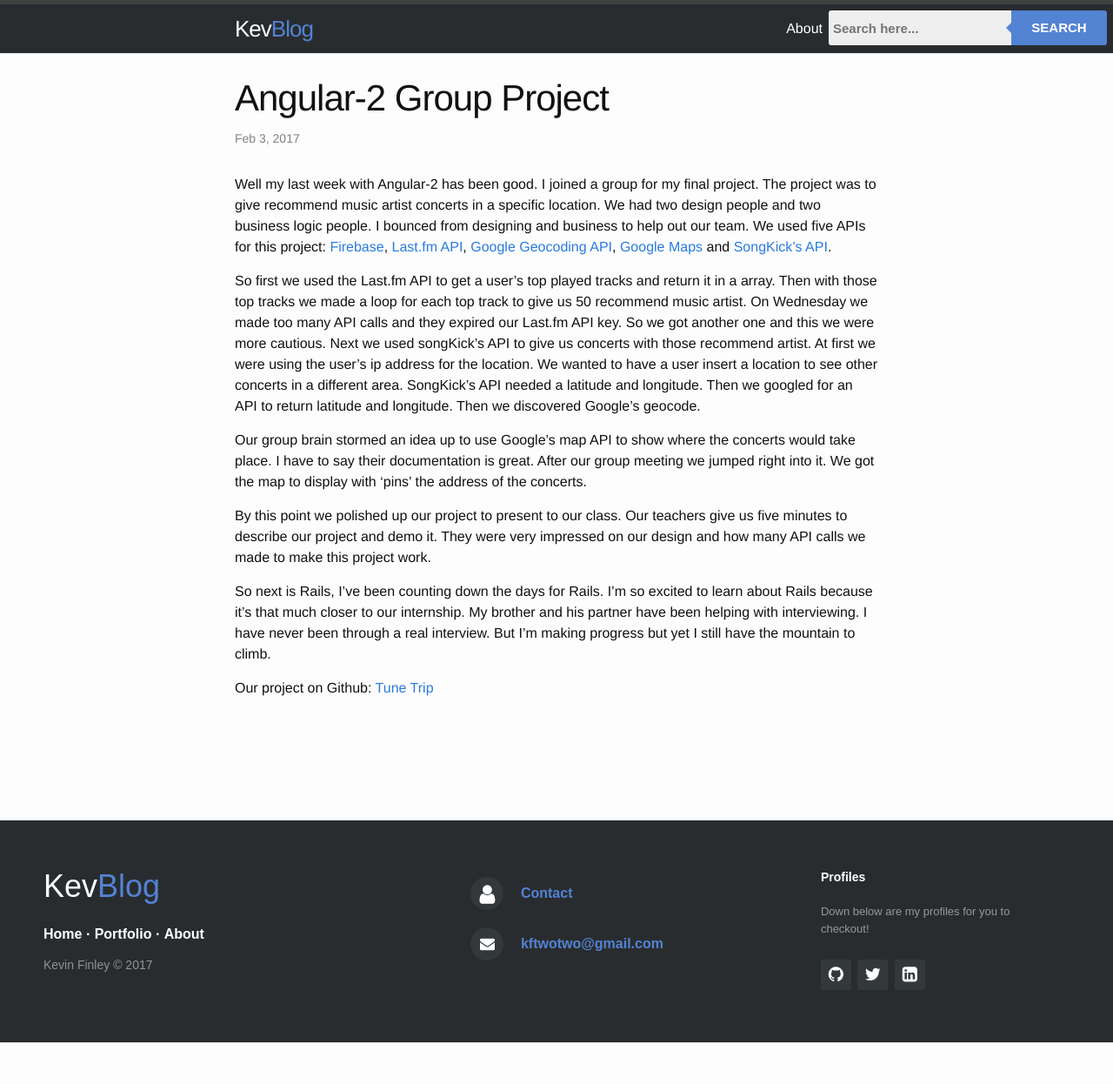
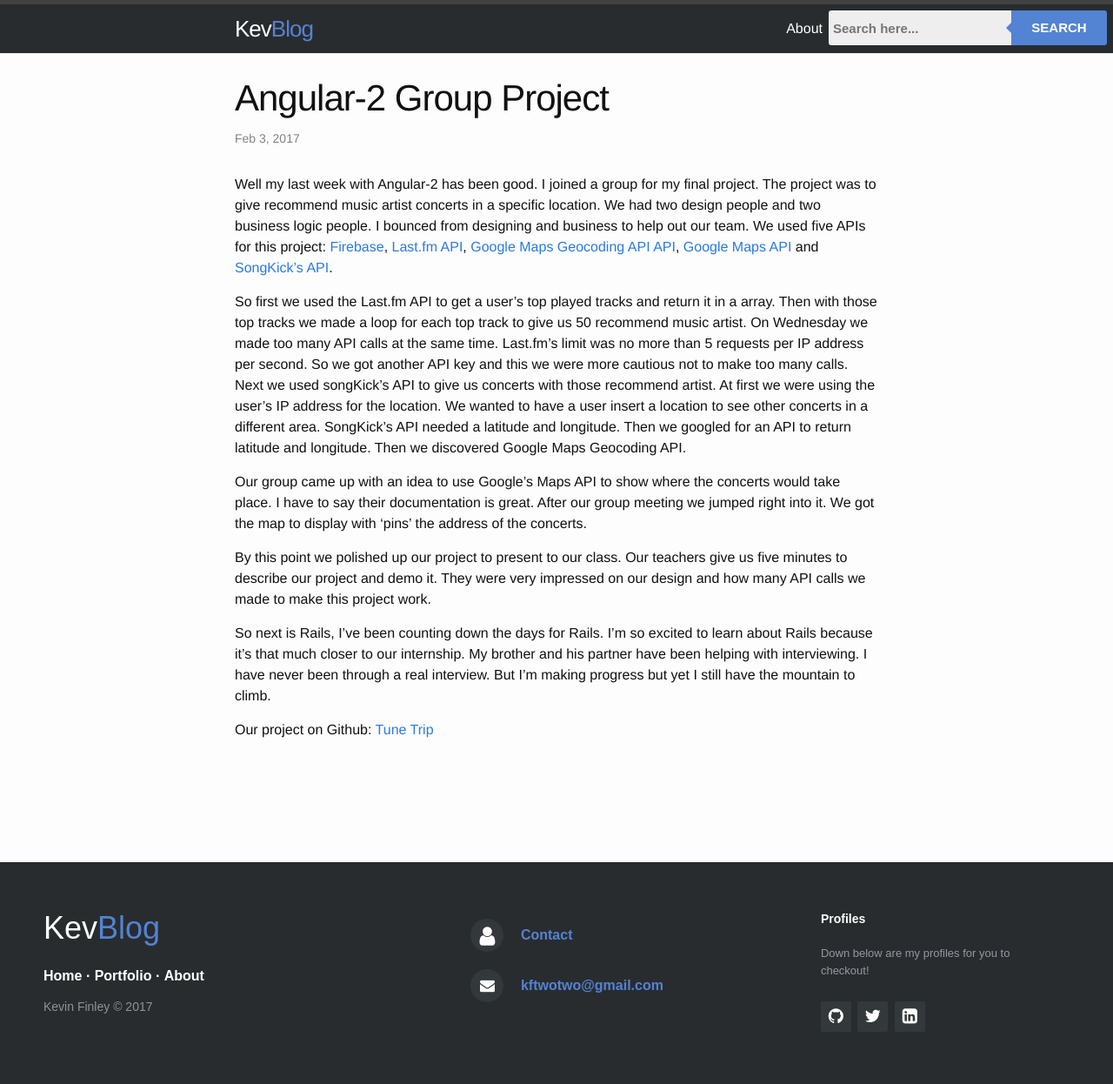
Before and after one commit to kftwotwo/kftwotwo.github.io, a Jekyll site: the page built from _posts/2017-2-3-interview_time.markdown, in a window 1280 px wide. Shown: the whole page at 87% size. Built offline with Jekyll 4.4.1, drawn with Linux system fonts in a browser that asks for light colours; before the commit the page ends 1198 px from its top, so only the background shows below that.

Commit message:
add better flow for post 2/3

```diff
--- a/_posts/2017-2-3-interview_time.markdown
+++ b/_posts/2017-2-3-interview_time.markdown
@@ -6,11 +6,11 @@
 intro: Well my last week with Angular-2 has been good. I joined a group for my final project. The project was to give recommend music artist concerts in a specific location. We had two design people and two business logic people. I bounced from designing and business to help out our team.
 ---
 
-Well my last week with Angular-2 has been good. I joined a group for my final project. The project was to give recommend music artist concerts in a specific location. We had two design people and two business logic people. I bounced from designing and business to help out our team. We used five APIs for this project: [Firebase](https://firebase.google.com/), [Last.fm API](http://www.last.fm/api), [Google Geocoding API](https://developers.google.com/maps/documentation/geocoding/start), [Google Maps](https://developers.google.com/maps/) and [SongKick's API](http://www.songkick.com/api_key_requests/new).
+Well my last week with Angular-2 has been good. I joined a group for my final project. The project was to give recommend music artist concerts in a specific location. We had two design people and two business logic people. I bounced from designing and business to help out our team. We used five APIs for this project: [Firebase](https://firebase.google.com/), [Last.fm API](http://www.last.fm/api), [Google Maps Geocoding API API](https://developers.google.com/maps/documentation/geocoding/start), [Google Maps API](https://developers.google.com/maps/) and [SongKick's API](http://www.songkick.com/api_key_requests/new).
 
-So first we used the Last.fm API to get a user's top played tracks and return it in a array. Then with those top tracks we made a loop for each top track to give us 50 recommend music artist. On Wednesday we made too many API calls and they expired our Last.fm API key. So we got another one and this we were more cautious. Next we used songKick's API to give us concerts with those recommend artist. At first we were using the user's ip address for the location. We wanted to have a user insert a location to see other concerts in a different area. SongKick's API needed a latitude and longitude. Then we googled for an API to return latitude and longitude. Then we discovered Google's geocode.
+So first we used the Last.fm API to get a user's top played tracks and return it in a array. Then with those top tracks we made a loop for each top track to give us 50 recommend music artist. On Wednesday we made too many API calls at the same time. Last.fm's limit was no more than 5 requests per IP address per second. So we got another API key and this we were more cautious not to make too many calls. Next we used songKick's API to give us concerts with those recommend artist. At first we were using the user's IP address for the location. We wanted to have a user insert a location to see other concerts in a different area. SongKick's API needed a latitude and longitude. Then we googled for an API to return latitude and longitude. Then we discovered Google Maps Geocoding API.
 
-Our group brain stormed an idea up to use Google's map API to show where the concerts would take place. I have to say their documentation is great. After our group meeting we jumped right into it. We got the map to display with 'pins' the address of the concerts.
+Our group came up with an idea to use Google's Maps API to show where the concerts would take place. I have to say their documentation is great. After our group meeting we jumped right into it. We got the map to display with 'pins' the address of the concerts.
 
 By this point we polished up our project to present to our class. Our teachers give us five minutes to describe our project and demo it. They were very impressed on our design and how many API calls we made to make this project work.
 
```
